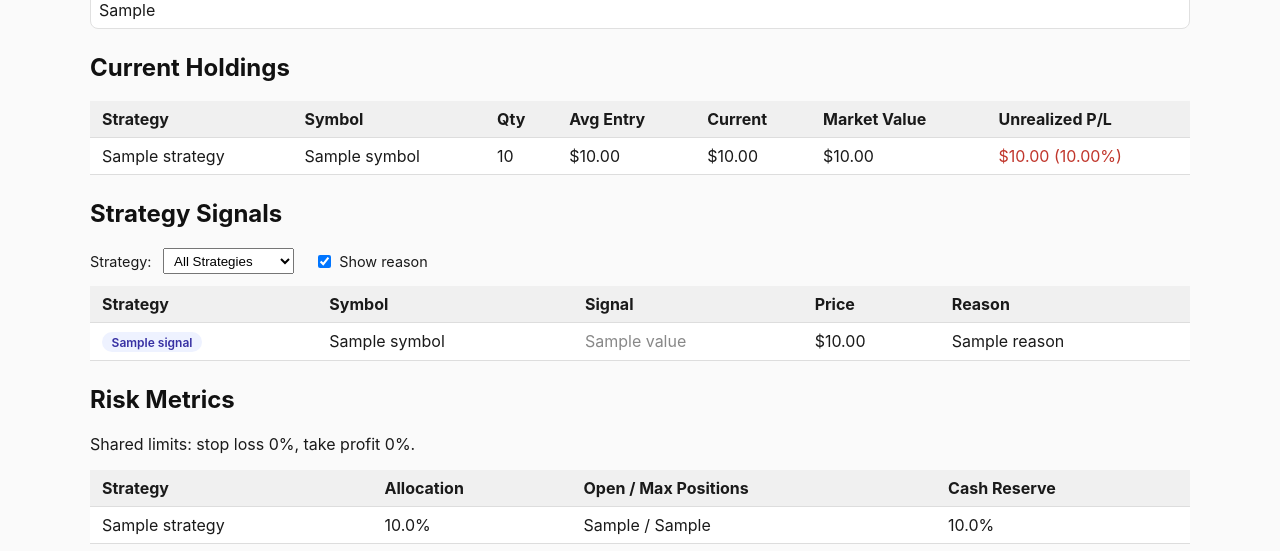
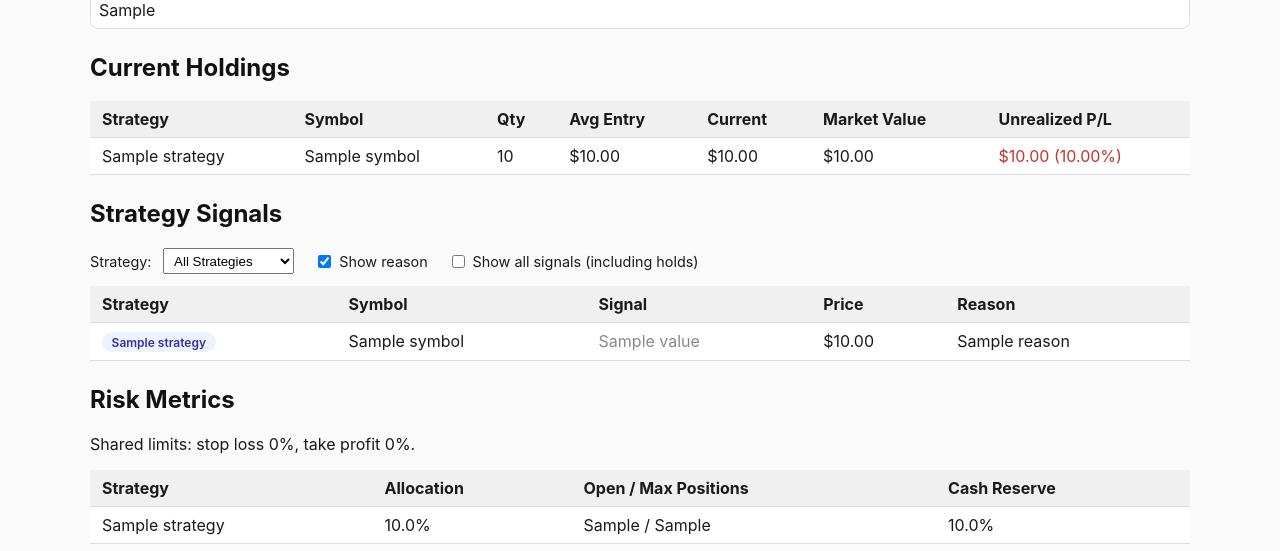
Before and after one commit to JacksonKehoe/market-trading, a Flask app: template app/dashboard/templates/dashboard.html in a window 1280 px wide. Shown: the part 442-993 px from the top of the page. Run offline with Flask 3, Linux system fonts and the light colour scheme; the template is opened without the code that fills it: most values are stand-ins (such as "Sample title", 1, 10 or a date in 2020); parts of the project's set-up code (start-up, migrations or seed data) failed here and were passed over.

Commit message:
Dashboard: hide stale HOLD signals by default, nicer strategy labels
Strategy Signals now defaults to showing only actionable BUY/SELL rows
client-side, with an off-by-default "Show all signals" checkbox to
reveal HOLDs -- a signal that's sat on HOLD for days added noise without
being useful. The strategy filter dropdown and hold-visibility toggle
now compose (both apply together) instead of one overwriting the other.

Also replaces the technical strategy identifiers (e.g.
sma_crossover_20_50_sentiment) shown throughout the dashboard with
cosmetic labels (SMA, RSI, MACD, SENTIMENT). The technical name is
still what's used for every database lookup -- only the rendered text
changes.

Co-Authored-By: Claude Sonnet 5 <noreply@anthropic.com>

```diff
--- a/app/dashboard/app.py
+++ b/app/dashboard/app.py
@@ -38,6 +38,17 @@ _MIN_BENCHMARK_LOOKBACK_DAYS = 7
 """Even on a brand-new account (minutes of history), request at least this
 much benchmark history -- a narrower window may not contain a single daily bar."""
 
+_STRATEGY_DISPLAY_LABELS = {
+    "sma": "SMA",
+    "rsi": "RSI",
+    "macd": "MACD",
+    "sma_sentiment": "SENTIMENT",
+}
+"""Cosmetic labels for the dashboard only, keyed by the `STRATEGIES` factory
+name (e.g. "sma_sentiment"), not the technical `Strategy.name` it builds
+(e.g. "sma_crossover_20_50_sentiment") -- the latter stays the real
+identifier everywhere else (database keys, email reports)."""
+
 
 def create_app(settings: Settings | None = None) -> Flask:
     settings = settings or get_settings()
@@ -65,6 +76,7 @@ def create_app(settings: Settings | None = None) -> Flask:
 
         for name in strategy_names:
             strategy = build_strategy(name, settings)
+            label = _STRATEGY_DISPLAY_LABELS.get(name, strategy.name)
 
             cash = repository.latest_cash_balance(strategy.name)
             if cash is None:
@@ -74,29 +86,38 @@ def create_app(settings: Settings | None = None) -> Flask:
             broker_view = _StaticPositionsView(open_positions)
             rows = position_rows(broker_view, data_provider)
             for row in rows:
-                row["strategy"] = strategy.name
+                row["strategy"] = label
                 all_positions.append(row)
             positions_value = sum(row["market_value"] for row in rows)
             equity = cash + positions_value
 
-            equity_curves[strategy.name] = repository.equity_curve(strategy.name)
+            equity_curves[label] = repository.equity_curve(strategy.name)
 
             for fill in repository.list_trades(strategy_name=strategy.name):
-                all_trades.append({"strategy": strategy.name, "fill": fill})
+                all_trades.append({"strategy": label, "fill": fill})
 
             for symbol in watchlist:
                 try:
                     data = data_provider.get_history(symbol, start, end)
                     if data.empty:
                         continue
-                    all_signals.append(strategy.generate_signal(symbol, data))
+                    signal = strategy.generate_signal(symbol, data)
+                    all_signals.append(
+                        {
+                            "strategy": label,
+                            "symbol": signal.symbol,
+                            "signal_type": signal.signal_type,
+                            "price": signal.price,
+                            "reason": signal.reason,
+                        }
+                    )
                 except Exception:
                     logger.exception("Failed to compute a %s signal for %s on the dashboard", strategy.name, symbol)
 
             return_pct = (equity / settings.initial_capital - 1) * 100 if settings.initial_capital else 0.0
             comparison.append(
                 {
-                    "strategy": strategy.name,
+                    "strategy": label,
                     "equity": equity,
                     "cash": cash,
                     "return_pct": return_pct,
@@ -105,7 +126,7 @@ def create_app(settings: Settings | None = None) -> Flask:
             )
             risk_rows.append(
                 {
-                    "strategy": strategy.name,
+                    "strategy": label,
                     "allocation_pct": (positions_value / equity * 100) if equity else 0.0,
                     "open_positions": len(rows),
                     "max_open_positions": risk_limits.max_open_positions,
--- a/app/dashboard/templates/dashboard.html
+++ b/app/dashboard/templates/dashboard.html
@@ -93,7 +93,7 @@
   <h2>Strategy Signals</h2>
   <div class="controls">
     <label>Strategy:
-      <select id="signal-strategy-filter" onchange="filterSignals()">
+      <select id="signal-strategy-filter" onchange="applySignalFilters()">
         <option value="all">All Strategies</option>
         {% for c in comparison if not c.is_benchmark %}
           <option value="{{ c.strategy }}">{{ c.strategy }}</option>
@@ -101,13 +101,14 @@
       </select>
     </label>
     <label><input type="checkbox" id="toggle-reason" checked onchange="toggleReason()"> Show reason</label>
+    <label><input type="checkbox" id="toggle-all-signals" onchange="applySignalFilters()"> Show all signals (including holds)</label>
   </div>
   <table id="signals-table">
     <thead><tr><th>Strategy</th><th>Symbol</th><th>Signal</th><th>Price</th><th class="reason-col">Reason</th></tr></thead>
     <tbody>
     {% for s in signals %}
-      <tr data-strategy="{{ s.strategy_name }}">
-        <td><span class="strategy-badge">{{ s.strategy_name }}</span></td>
+      <tr data-strategy="{{ s.strategy }}" data-signal="{{ s.signal_type.value }}">
+        <td><span class="strategy-badge">{{ s.strategy }}</span></td>
         <td>{{ s.symbol }}</td>
         <td class="{{ 'buy' if s.signal_type.value == 'BUY' else ('sell' if s.signal_type.value == 'SELL' else 'hold') }}">{{ s.signal_type.value }}</td>
         <td>${{ "%.2f"|format(s.price) }}</td>
@@ -116,6 +117,7 @@
     {% else %}
       <tr><td colspan="5">No signal data available.</td></tr>
     {% endfor %}
+    <tr id="no-signals-match" style="display:none;"><td colspan="5"><em>No BUY/SELL signals right now -- check "Show all signals" to see holds.</em></td></tr>
     </tbody>
   </table>
 
@@ -158,11 +160,19 @@
   <footer>market-trading paper trading dashboard — read-only, localhost only.</footer>
 
   <script>
-    function filterSignals() {
-      var value = document.getElementById('signal-strategy-filter').value;
+    function applySignalFilters() {
+      var strategyValue = document.getElementById('signal-strategy-filter').value;
+      var showAll = document.getElementById('toggle-all-signals').checked;
+      var anyVisible = false;
       document.querySelectorAll('#signals-table tbody tr[data-strategy]').forEach(function (row) {
-        row.style.display = (value === 'all' || row.dataset.strategy === value) ? '' : 'none';
+        var strategyMatch = (strategyValue === 'all' || row.dataset.strategy === strategyValue);
+        var signalMatch = (showAll || row.dataset.signal !== 'HOLD');
+        var visible = strategyMatch && signalMatch;
+        row.style.display = visible ? '' : 'none';
+        if (visible) anyVisible = true;
       });
+      var emptyRow = document.getElementById('no-signals-match');
+      if (emptyRow) emptyRow.style.display = anyVisible ? 'none' : '';
     }
 
     function toggleReason() {
@@ -181,6 +191,8 @@
       });
       Plotly.restyle(chart, { visible: visibility });
     }
+
+    applySignalFilters();  // default view hides holds -- apply that before first paint's worth of interaction
   </script>
 </body>
 </html>
```
Also changed, not shown: tests/test_dashboard.py (+54 -3 lines), README.md.
